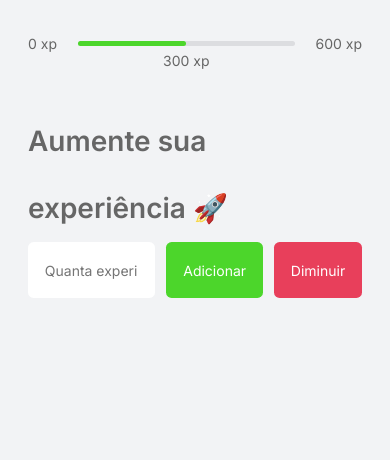
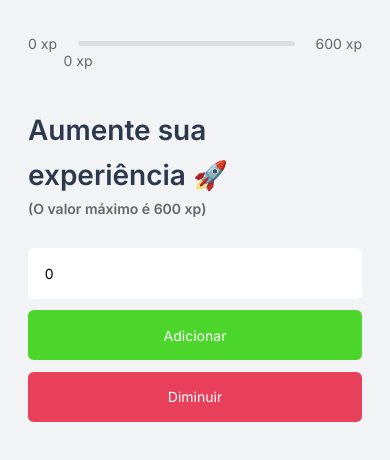
Before and after one commit to cristianprochnow/move-it, a React (Create React App) app: page / in a window 390 px wide. Shown: the top 460 px of the page. Built offline with nearby package versions, Linux system fonts and the light colour scheme.

Commit message:
feat: add input group to handle modify experience

```diff
--- a/src/App.tsx
+++ b/src/App.tsx
@@ -1,16 +1,66 @@
-import React, { useState } from 'react';
+import React, { useEffect, useState } from 'react';
 import { ExperienceBar } from './components/ExperienceBar';
 import './styles/global.css'
 
 function App() {
+  const maxExperience = 600
+  const minExperience = 0
   const [currentExperience, setCurrentExperience] = useState(0)
+  const [experienceToIncrease, setExperienceToIncrease] = useState(0)
+  const [progressPercentage, setProgressPercentage] = useState(0)
+
+  function handleIncreaseExperience(experienceToIncrease: number) {
+    if (experienceToIncrease > 600) {
+      setCurrentExperience(maxExperience)
+
+      return
+    }
+
+    setCurrentExperience(currentExperience + experienceToIncrease)
+  }
+
+  function handleDecreaseExperience(experienceToDecrease: number) {
+    const isResultLowerThanZero = currentExperience - experienceToDecrease < 0
+
+    if (isResultLowerThanZero) {
+      setCurrentExperience(minExperience)
+
+      return
+    }
+
+    setCurrentExperience(currentExperience - experienceToDecrease)
+  }
+
+  function calculatePercentage(
+    currentExperience: number,
+    maxValueOfExperience: number
+  ): number {
+    const percentage = Math.round(
+      ((currentExperience / maxValueOfExperience) * 100)
+    )
+
+    return percentage
+  }
+
+  useEffect( () => {
+    setProgressPercentage(
+      calculatePercentage(
+        currentExperience,
+        maxExperience
+      )
+    )
+  }, [currentExperience] )
 
   return (
     <div className="container">
-        <ExperienceBar />
+        <ExperienceBar
+          currentExperiencePercentage={progressPercentage}
+          currentExperienceValue={currentExperience}
+        />
 
         <main className="increase-experience-box">
           <h1>Aumente sua experiência 🚀</h1>
+          <strong>(O valor máximo é 600 xp)</strong>
 
           <div className="input-group">
             <input
@@ -18,10 +68,22 @@ function App() {
               placeholder="Quanta experiência deseja adicionar ou remover (máximo 600 xp)?"
               min="0"
               max="600"
+              value={experienceToIncrease}
+              onChange={ event =>
+                setExperienceToIncrease(
+                  Number(event.target.value)
+                )
+              }
             />
 
-            <button id="increase">Adicionar</button>
-            <button id="decrease">Diminuir</button>
+            <button
+              id="increase"
+              onClick={ () => handleIncreaseExperience(experienceToIncrease) }
+            >Adicionar</button>
+            <button
+              id="decrease"
+              onClick={ () => handleDecreaseExperience(experienceToIncrease) }
+            >Diminuir</button>
           </div>
         </main>
     </div>
--- a/src/components/ExperienceBar.tsx
+++ b/src/components/ExperienceBar.tsx
@@ -1,15 +1,23 @@
 import '../styles/components/experience-bar.css'
 
-export function ExperienceBar() {
+interface ExperienceBarProps {
+  currentExperiencePercentage: number
+  currentExperienceValue: number
+}
+
+export function ExperienceBar(props: ExperienceBarProps) {
   return (
     <header className="experience-bar">
       <span>0 xp</span>
 
       <div>
-        <div style={{ width: '50%' }}></div>
+        <div style={{ width: `${props.currentExperiencePercentage}%` }}></div>
 
-        <span className="current-experience" style={{ left: '50%' }}>
-          300 xp
+        <span
+          className="current-experience"
+          style={{ left: `${props.currentExperiencePercentage}%` }}
+        >
+          {props.currentExperienceValue} xp
         </span>
       </div>
 
--- a/src/styles/global.css
+++ b/src/styles/global.css
@@ -16,18 +16,6 @@
   margin: 0;
   padding: 0;
   box-sizing: border-box;
-}
-
-@media(max-width: 1080px) {
-  html {
-    font-size: 93.75%;
-  }
-}
-
-@media(max-width: 720px) {
-  html {
-    font-size: 87.5%;
-  }
 }
 
 body {
@@ -66,13 +54,20 @@ a {
 }
 
 .increase-experience-box h1 {
-  line-height: 4.8rem;
+  line-height: 3.2rem;
+  color: var(--title);
+}
+
+.increase-experience-box strong {
+  line-height: 1.6rem;
+  color: var(--text);
 }
 
 .increase-experience-box .input-group {
   display: flex;
   width: 100%;
   height: 4rem;
+  margin-top: 2rem;
   gap: .8rem;
 }
 
@@ -82,11 +77,6 @@ a {
   border: 0;
   border-radius: .4rem;
   transition: all .3s;
-}
-
-input::-webkit-outer-spin-button,
-input::-webkit-inner-spin-button {
-  -webkit-appearance: none;
 }
 
 .input-group input:hover {
@@ -120,3 +110,28 @@ input::-webkit-inner-spin-button {
 .input-group #decrease:hover {
   opacity: 50%;
 }
+
+@media(max-width: 1080px) {
+  html {
+    font-size: 93.75%;
+  }
+}
+
+@media(max-width: 720px) {
+  html {
+    font-size: 87.5%;
+  }
+
+  .increase-experience-box .input-group {
+    display: flex;
+    flex-direction: column;
+  }
+
+  .input-group input {
+    padding: 1.2rem;
+  }
+
+  .input-group button {
+    padding: 1.2rem;
+  }
+}
```
